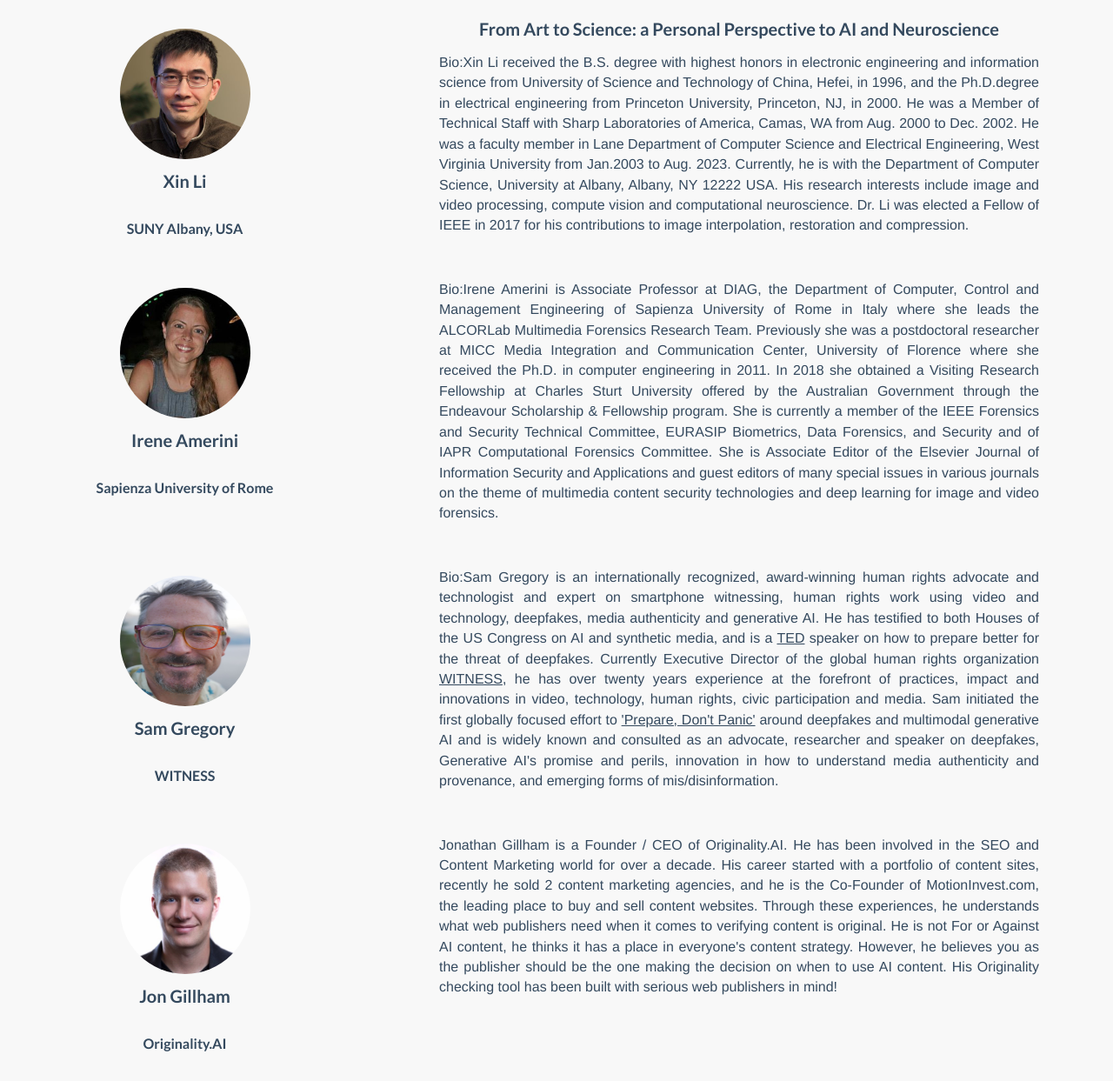
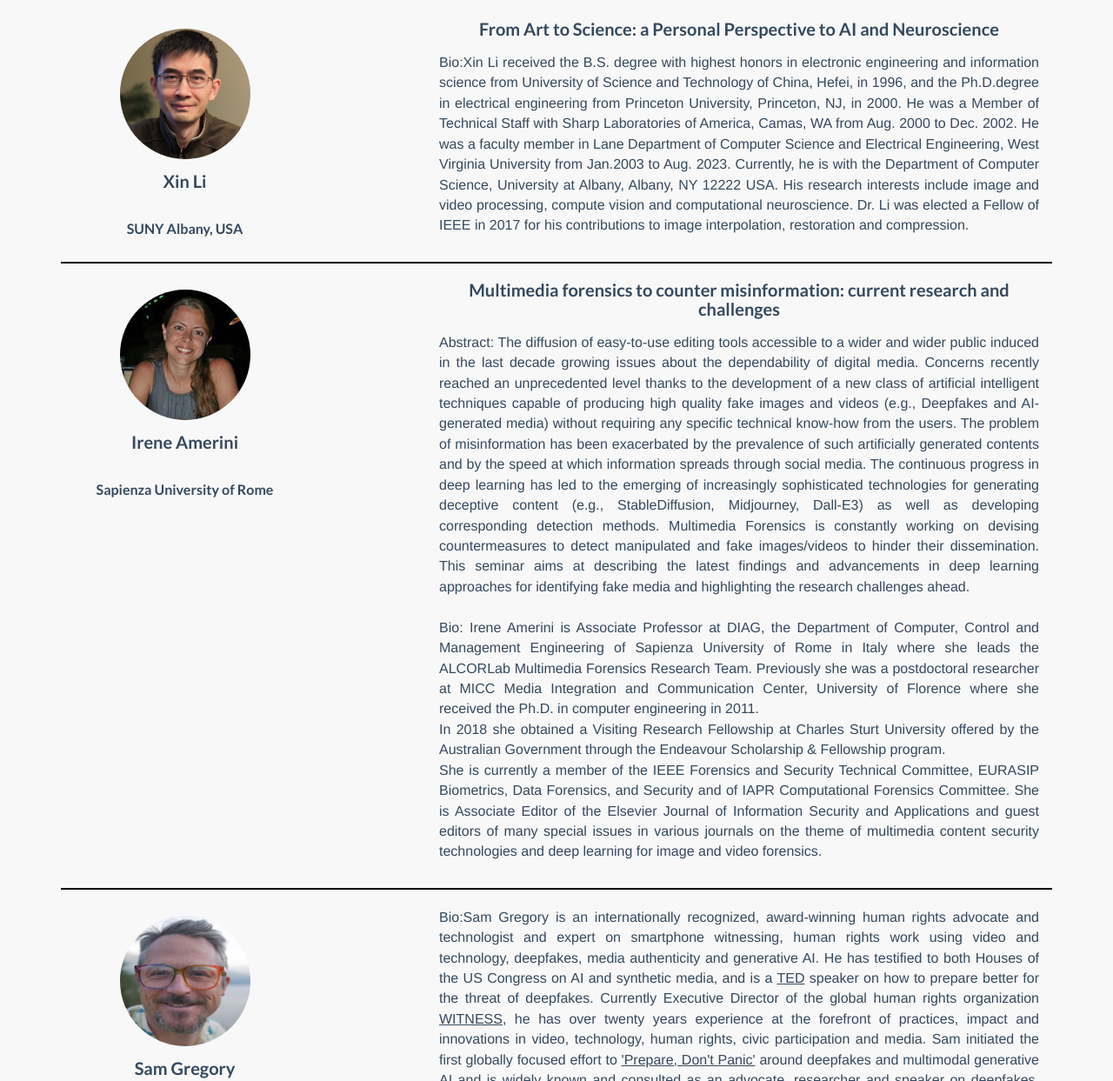
Before and after one commit to xianhjiang/AIMS-24, a plain HTML site: page keynote.html in a window 1280 px wide. Shown: the part 700-1943 px from the top of the page at 87% size. Drawn offline with nearby package versions, Linux system fonts and the light colour scheme; files that its build step writes are made by us from their sources; a web font is replaced by a local one.

Commit message:
更新Irene Amerini

```diff
--- a/css/style2.css
+++ b/css/style2.css
@@ -142,3 +142,7 @@ a.underline {
     margin-left: 50px;
     margin-bottom: 0px;
 }
+
+#invited .container .fadeInRightBig{
+    border-bottom: 2px solid black;
+}
--- a/keynote.html
+++ b/keynote.html
@@ -146,7 +146,13 @@
 
 
 								<ul class="lead" style="font-weight: 500;">
-									<li>Bio:Irene Amerini is Associate Professor at DIAG, the Department of Computer, Control and Management Engineering of Sapienza University of Rome in Italy where she leads the ALCORLab Multimedia Forensics Research Team. Previously she was a postdoctoral researcher at MICC Media Integration and Communication Center, University of Florence where she received the Ph.D. in computer engineering in 2011. In 2018 she obtained a Visiting Research Fellowship at Charles Sturt University offered by the Australian Government through the Endeavour Scholarship & Fellowship program. She is currently a member of the IEEE Forensics and Security Technical Committee, EURASIP Biometrics, Data Forensics, and Security and of IAPR Computational Forensics Committee. She is Associate Editor of the Elsevier Journal of Information Security and Applications and guest editors of many special issues in various journals on the theme of multimedia content security technologies and deep learning for image and video forensics.</li>
+									<h4>Multimedia forensics to counter misinformation: current research and challenges</h4>
+									<li>Abstract: The diffusion of easy-to-use editing tools accessible to a wider and wider public induced in the last  decade growing issues about the dependability of digital media. Concerns recently reached an unprecedented level thanks to the development of a new class of artificial intelligent techniques capable of producing high quality fake images and videos (e.g., Deepfakes and AI-generated media) without requiring any specific technical know-how from the users. The problem of misinformation has been exacerbated by the prevalence of such artificially generated contents and by the speed at which information spreads through social media. The continuous progress in deep learning has led to the emerging of increasingly sophisticated technologies for generating deceptive content (e.g., StableDiffusion, Midjourney, Dall-E3) as well as developing corresponding detection methods. Multimedia Forensics is constantly working on devising countermeasures to detect manipulated and fake images/videos to hinder their dissemination. This seminar aims at describing the latest findings and advancements in deep learning approaches for identifying fake media and highlighting the research challenges ahead.</li>
+									<br>
+									<li>Bio: Irene Amerini is Associate Professor at DIAG, the Department of Computer, Control and Management Engineering of Sapienza University of Rome in Italy where she leads the ALCORLab Multimedia Forensics Research Team. Previously she was a postdoctoral researcher at MICC Media Integration and Communication Center, University of Florence where she received the Ph.D. in computer engineering in 2011.<br>
+										In 2018 she obtained a Visiting Research Fellowship at Charles Sturt University offered by the Australian Government through the Endeavour Scholarship & Fellowship program.<br>
+										She is currently a member of the IEEE Forensics and Security Technical Committee, EURASIP Biometrics, Data Forensics, and Security and of IAPR Computational Forensics Committee. She is Associate Editor of the Elsevier Journal of Information Security and Applications and guest editors of many special issues in various journals on the theme of multimedia content security technologies and deep learning for image and video forensics.
+										</li>
 								</ul>
 							</div>
 
```
Also changed, not shown: program.html (line endings or trailing spaces).
